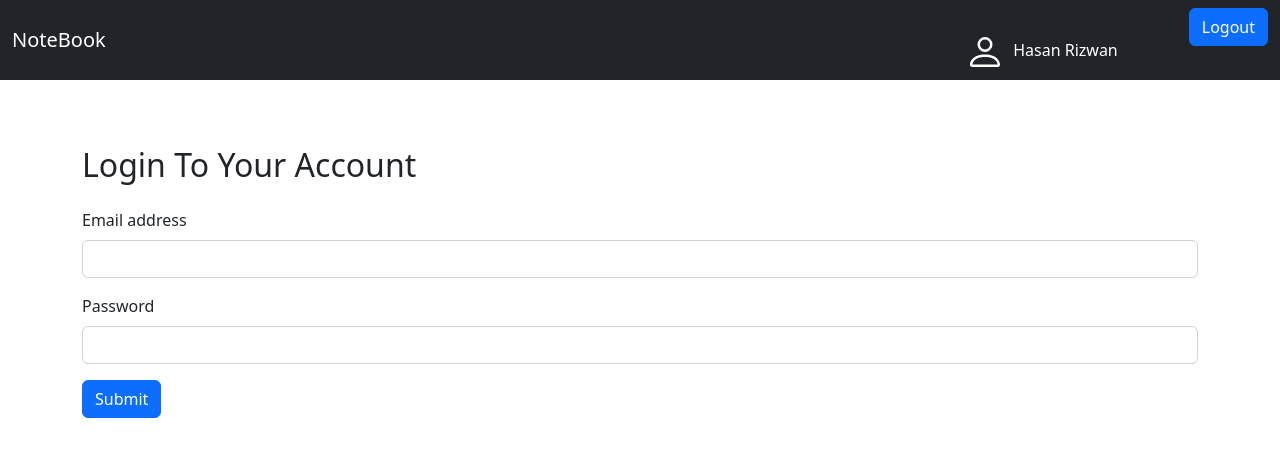
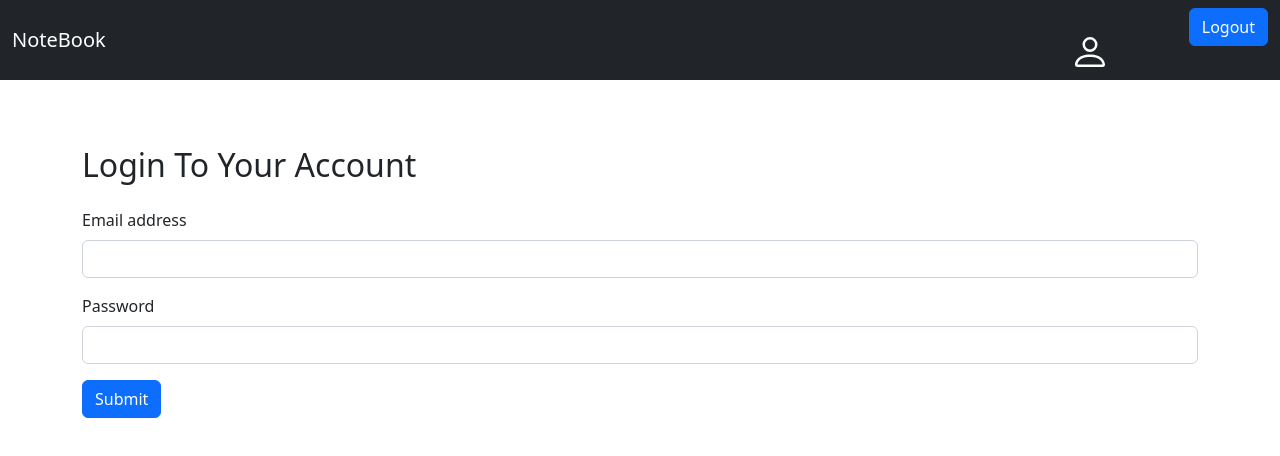
Before and after one commit to alpha-hasan/Notebook-MERN-Stack, a React (Create React App) app in the folder client/: page /login in a window 1280 px wide. Shown: the top 456 px of the page. Built offline with nearby package versions, Linux system fonts and the light colour scheme; sample sign-in values are in the browser's storage.

Commit message:
refactored and added a new context and added logic to display userName after login

```diff
--- a/client/src/App.js
+++ b/client/src/App.js
@@ -4,16 +4,18 @@ import {
   Switch,
   Route
 } from "react-router-dom";
+import NoteState from "./context/notes/NoteState"
+import UserState from "./context/users/UserState"
 import Navbar from "./components/Navbar";
 import Home from "./components/Home";
 import About from "./components/About";
-import NoteState from "./context/notes/NoteState"
 import Alert from "./components/Alert";
 import Login from "./components/Login";
 import Signup from "./components/Signup";
 
 function App() {
   return (
+    <UserState>
       <NoteState>
         <Router>
           <Navbar />
@@ -36,6 +38,7 @@ function App() {
           </div>
         </Router>
       </NoteState>
+    </UserState>
   );
 }
 
--- a/client/src/components/Navbar.js
+++ b/client/src/components/Navbar.js
@@ -1,27 +1,14 @@
-import { useLocation, Link } from "react-router-dom";
+import { useContext } from "react";
+import { Link } from "react-router-dom";
+import UserContext from "../context/users/UserContext";
 const Navbar = () => {
-  let location = useLocation();
+
+  const userContext = useContext(UserContext);
+
   const onClickHandle = () => {
     localStorage.removeItem('token');
   }
   return (
-
-    // <header class="d-flex flex-wrap justify-content-center py-3 mb-4 border-bottom text-bg-dark">
-    //   <span class="fs-4">NoteBook</span>
-    //   <ul class="nav nav-pills">
-    //     <li class="nav-item">
-    //       <Link to="/login" className='btn btn-primary mx-2' role="button">Login</Link>
-    //     </li>
-    //     <li class="nav-item">
-    //       <Link to="/signup" className='btn btn-primary mx-2' role="button">Sign up</Link>
-    //     </li>
-
-    //     {/* <li class="nav-item">
-    //       <Link to="/login" className='btn btn-primary mx-2' role="button" aria-current="page" onClick={onClickHandle}>Logout</Link>
-    //     </li> */}
-    //   </ul>
-    // </header>
-
     <nav class="navbar navbar-expand-lg navbar-dark bg-dark">
       <div class="container-fluid gap-3">
         <Link className="navbar-brand" to="/">NoteBook</Link>
@@ -47,7 +34,8 @@ const Navbar = () => {
                   <svg xmlns="http://www.w3.org/2000/svg" width="40" height="40" fill="white" class="bi bi-person d-block" viewBox="0 0 16 16">
                     <path d="M8 8a3 3 0 1 0 0-6 3 3 0 0 0 0 6Zm2-3a2 2 0 1 1-4 0 2 2 0 0 1 4 0Zm4 8c0 1-1 1-1 1H3s-1 0-1-1 1-4 6-4 6 3 6 4Zm-1-.004c-.001-.246-.154-.986-.832-1.664C11.516 10.68 10.289 10 8 10c-2.29 0-3.516.68-4.168 1.332-.678.678-.83 1.418-.832 1.664h10Z" />
                   </svg>
-                  <div style={{ marginBottom: '5px' }} className="text-white me-5 ms-2">Hasan Rizwan</div>
+                  <div style={{ marginBottom: '5px' }} className="text-white me-5 ms-2">{userContext.userName.name}</div>
+                  {/* <div style={{ marginBottom: '5px' }} className="text-white me-5 ms-2">Hasan Rizwan</div> */}
                 </div>
               </li>
               <li className="nav-item">
--- a/client/src/components/Notes.js
+++ b/client/src/components/Notes.js
@@ -2,18 +2,24 @@ import React, { useContext, useEffect, useRef, useState } from 'react'
 import { useHistory } from 'react-router-dom';
 import NotesItem from './NotesItem';
 import AddNote from './AddNote';
+import UserContext from '../context/users/UserContext';
 import NoteContext from '../context/notes/NoteContext';
 
 const Notes = () => {
-    const context = useContext(NoteContext);
+    const userContext = useContext(UserContext);
+    const { fetchUserDetails } = userContext;
+
+    const notesContext = useContext(NoteContext);
+    const { fetchNotes, notes, updateNote } = notesContext;
+
     let history = useHistory();
-    const { notes, fetchNotes, updateNote } = context;
     const [editedNote, setEditedNote] = useState({ id: "", editedTitle: "", editedDesc: "", editedTag: "" });
     const refOpen = useRef(null);
     const refClose = useRef(null);
 
     useEffect(() => {
         if (localStorage.getItem('token')) {
+            fetchUserDetails();
             fetchNotes();
         }
         else {
--- a/client/src/context/notes/NoteState.js
+++ b/client/src/context/notes/NoteState.js
@@ -3,7 +3,7 @@ import NoteContext from './NoteContext';
 
 const NoteState = (props) => {
     // for development
-    const host = 'http://localhost:80';
+    // const host = 'http://localhost:80';
 
     const notesInitial = [];
     const [notes, setNotes] = useState(notesInitial);
--- /dev/null
+++ b/client/src/context/users/UserContext.js
@@ -0,0 +1,5 @@
+import { createContext } from 'react';
+
+const userContext = createContext();
+
+export default userContext;
--- /dev/null
+++ b/client/src/context/users/UserState.js
@@ -0,0 +1,38 @@
+import { useState } from 'react';
+import UserContext from './UserContext';
+
+const UserState = (props) => {
+    // for development
+    // const host = 'http://localhost:80';
+
+    const [userName, setUserName] = useState('dummy');
+
+
+    // Fetch
+
+    const fetchUserDetails = async () => {
+
+        // Fetching User : Backend
+
+        const response = await fetch(`api/auth/fetchUserDetails`, {
+            method: 'GET',
+            headers: {
+                'Content-Type': 'application/json',
+                'auth-token': localStorage.getItem('token')
+            }
+        });
+        const json = await response.json();
+
+        // Fetching User : Frontend
+
+        setUserName(json);
+    }
+
+    return (
+        <UserContext.Provider value={{ fetchUserDetails, userName }}>
+            {props.children}
+        </UserContext.Provider>
+    )
+}
+
+export default UserState;
```
Lines whose indentation alone changed are shown as unchanged.
